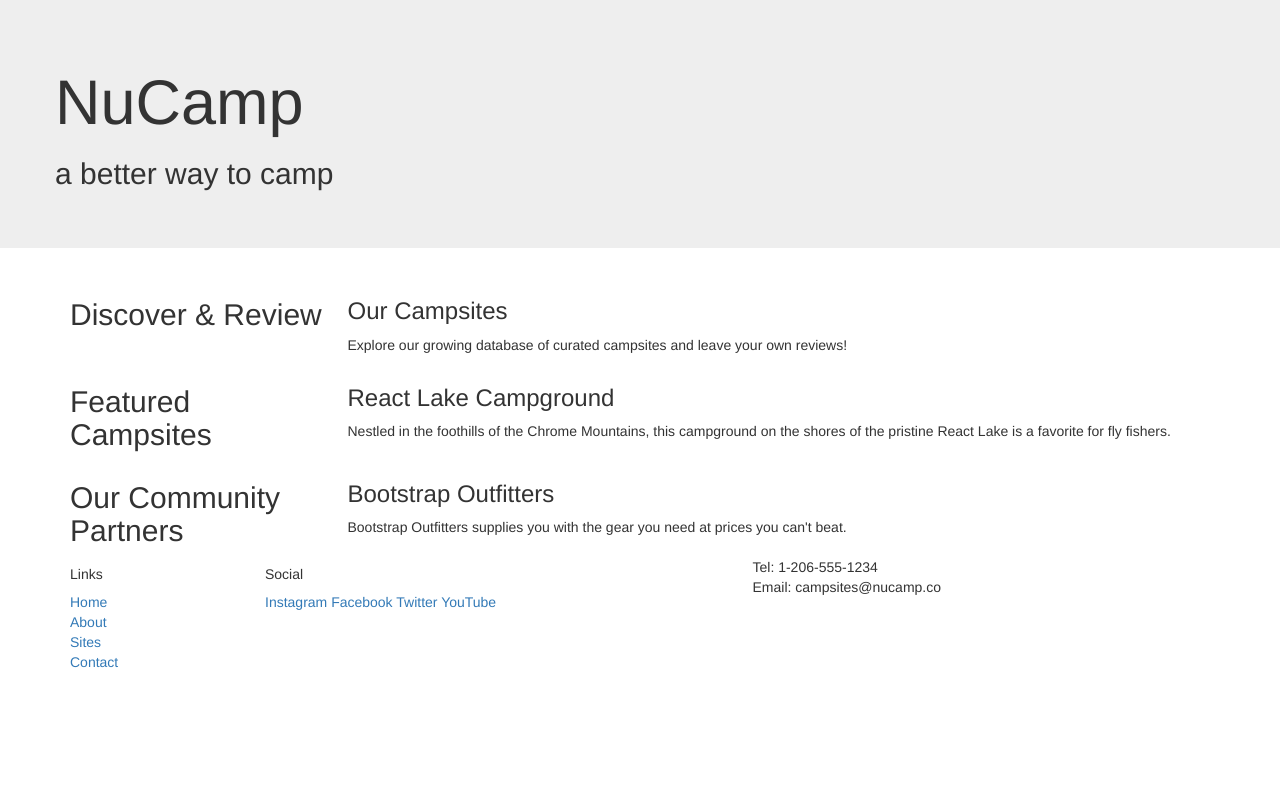
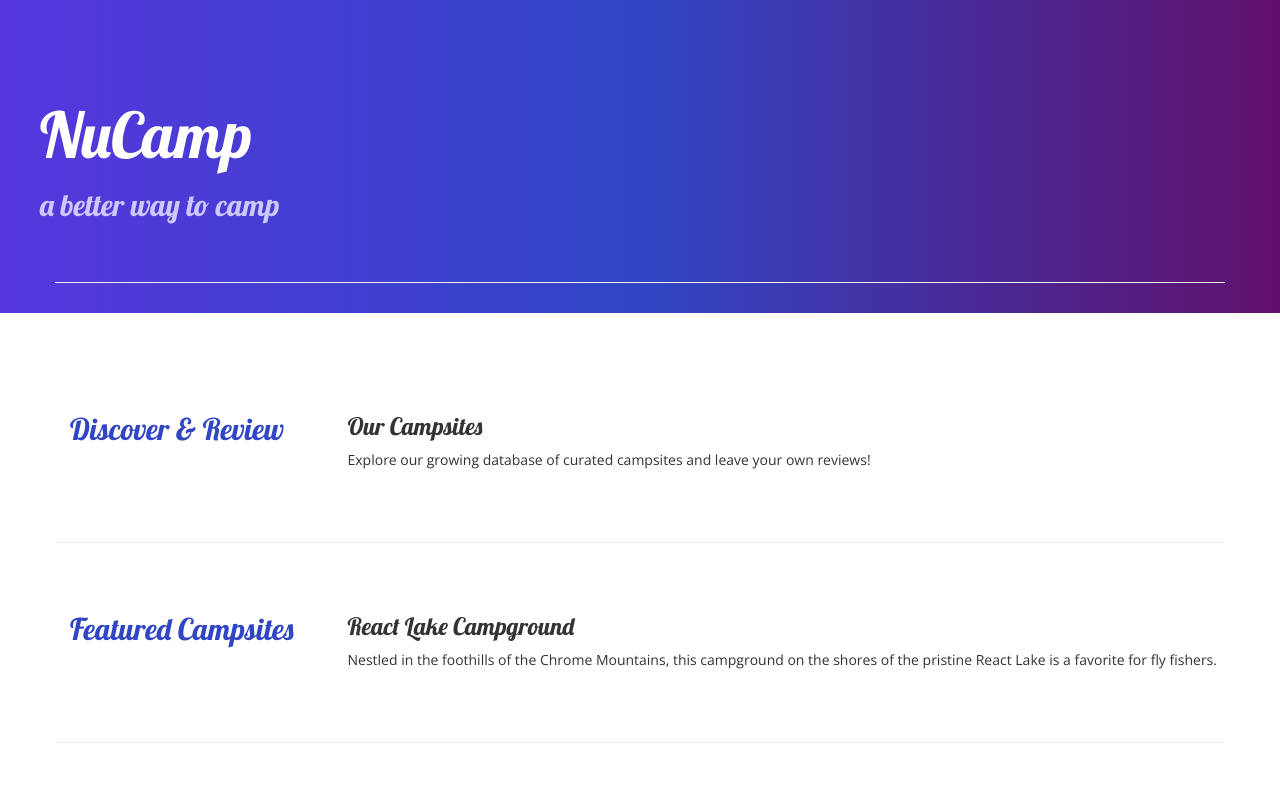
Before and after one commit to jrperiod/nucamp-2-bootstrap, a website: page index.html in a window 1280 px wide. Shown: the top 790 px of the page. Drawn offline with nearby package versions, Linux system fonts and the light colour scheme.

Commit message:
Adding Custom Styles

```diff
--- /dev/null
+++ b/css/styles.css
@@ -0,0 +1,34 @@
+body {
+  font-family: "Open Sans", sans-serif;
+}
+
+h1,
+h2,
+h3 {
+  font-family: "Lobster", cursive;
+}
+
+h2 {
+  color: #3046C5;
+}
+
+header h2 {
+  color: #CEC8FF;
+}
+
+footer {
+  background-image: linear-gradient(#CEC8FF, white);
+  padding: 20px 0;
+}
+
+.jumbotron {
+  padding: 30px;
+  background-image: linear-gradient(to right, #5637DD, #3046C5, #60106B);
+  color: white;
+}
+
+.row-content {
+  padding: 50px 0;
+  border-bottom: 1px ridge;
+  min-height: 200px;
+}
--- a/index.html
+++ b/index.html
@@ -9,13 +9,17 @@
     <!-- Bootstrap CSS -->
     <link rel="stylesheet" href="node_modules/bootstrap/dist/css/bootstrap.min.css" />
 
+    <!-- Additional CSS must be placed after Bootstrap CSS -->
+    <link rel="stylesheet" href="https://fonts.googleapis.com/css?family=Lobster|Open+Sans" />
+    <link rel="stylesheet" href="css/styles.css" />
     <title>NuCamp: A Better Way To Camp</title>
 </head>
 
 <body>
 
-    <header class="jumbotron">
+    <header class="jumbotron jumbotron-fluid">
         <div class="container">
+            <div class="row row-content align-items-center">
             <div class="row">
                 <div class="col">
                     <h1>NuCamp</h1>
@@ -26,9 +30,9 @@
     </header>
 
     <div class="container">
-        <div class="row">
+        <div class="row row-content align-items-center">
             <div class="col-sm-4 order-sm-last col-md-3">
-                <h2>Discover & Review</h2>
+                <h2 class="text-sm-right">Discover & Review</h2>
             </div>
             <div class="col">
                 <h3>Our Campsites</h3>
@@ -36,7 +40,7 @@
             </div>
         </div>
 
-        <div class="row">
+        <div class="row row-content">
             <div class="col-sm-4 col-md-3">
                 <h2>Featured Campsites</h2>
             </div>
@@ -46,20 +50,16 @@
    			</div>
         </div>
 
-        <div class="row">
+        <div class="row row-content align-items-center">
             <div class="col-sm-4 order-sm-last col-md-3">
-                <h2>Our Community Partners</h2>
+                <h2 class="text-sm-right">Our Community Partners</h2>
             </div>
             <div class="col">
                 <h3>Bootstrap Outfitters</h3>
         		<p>Bootstrap Outfitters supplies you with the gear you need at prices you can't beat.</p>
             </div>
         </div>
-    </div>
-
-    <footer>
-        <div class="container">
-            <div class="row">
+    </div></div>
                 <div class="col-4 col-sm-2 offset-1">
                     <h5>Links</h5>
                     <ul class="list-unstyled">
@@ -69,14 +69,14 @@
                         <li><a href="#">Contact</a></li>
                     </ul>
                 </div>
-                <div class="col-6 col-sm-5">
-                	<h5>Social</h5>
+                <div class="col-6 col-sm-5 text-center">
+                	<h5> Social </h5>
                     <a href="http://instagram.com/">Instagram</a>
                     <a href="http://facebook.com/">Facebook</a>
                     <a href="http://twitter.com/">Twitter</a>
                     <a href="http://youtube.com/">YouTube</a>
                 </div>
-                <div class="col-sm-4">
+                <div class="col-sm-4 text-center">
                     Tel: 1-206-555-1234<br />
                     Email: campsites@nucamp.co
                 </div>
```
